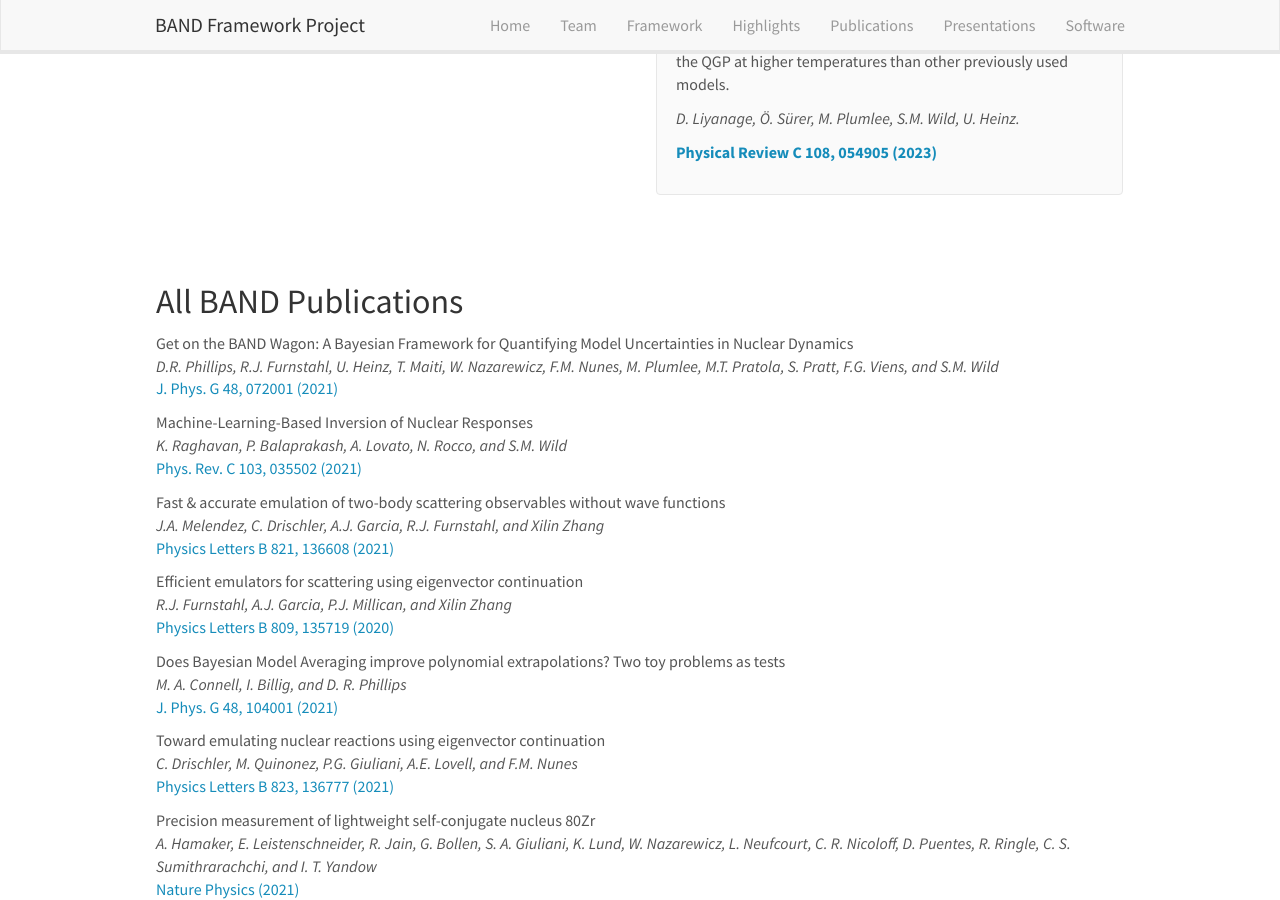
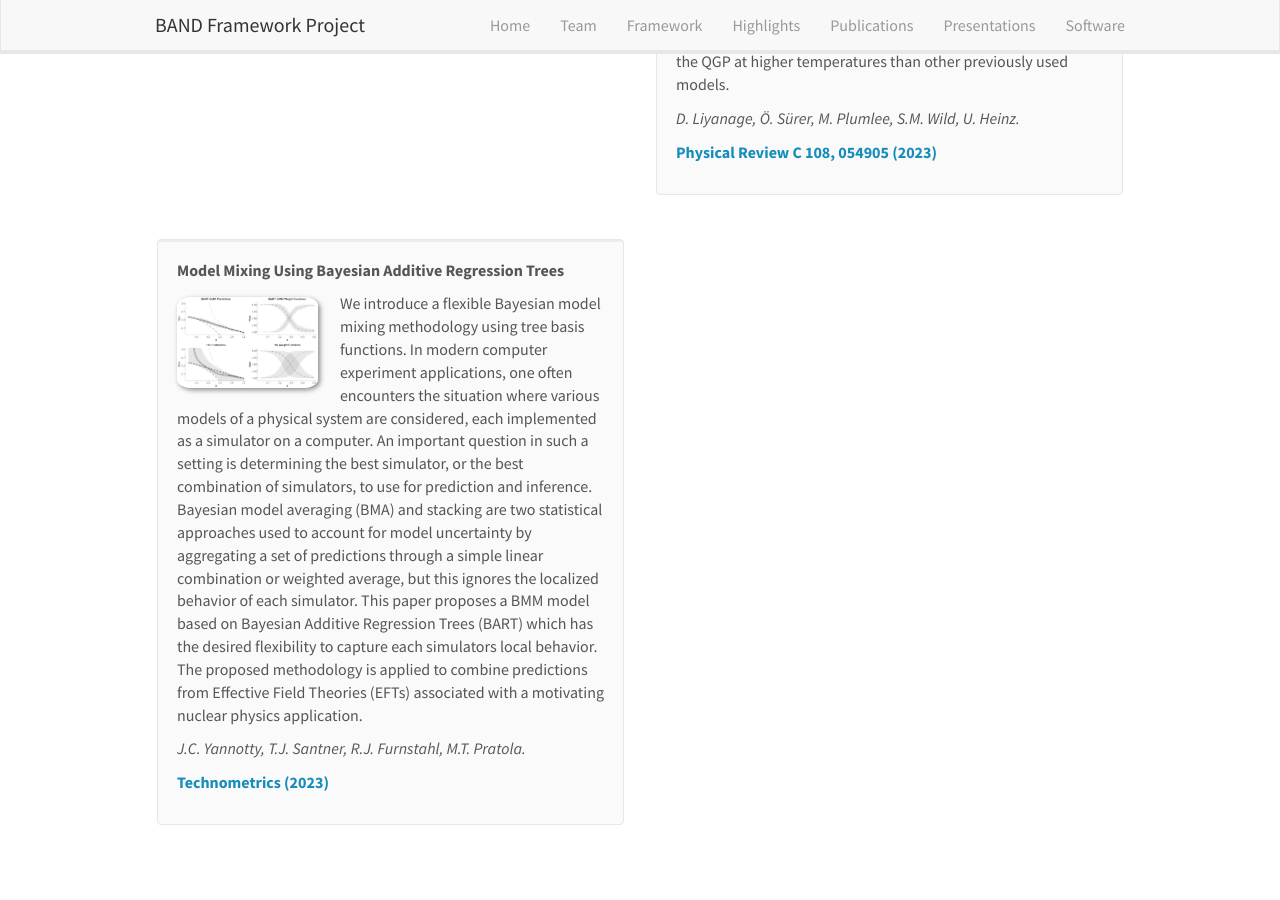
Before and after one commit to bandframework/bandframework.github.io, a Jekyll site: the page built from _pages/publications.md, in a window 1280 px wide and 900 px high, scrolled down 11796 px. Built offline with Jekyll 4.4.1, drawn with Linux system fonts in a browser that asks for light colours; nearby versions of some CDN libraries; some of the changed text lies outside the part shown.

Commit message:
adding entry for Yannotty paper

```diff
--- a/_data/publist.yml
+++ b/_data/publist.yml
@@ -726,3 +726,25 @@
     display: Physical Review C 108, 054905 (2023)
   highlight: 1
   news2:
+
+- title: "Model Mixing Using Bayesian Additive Regression Trees"
+  image: sg2_lg4_res.png
+  description: >
+         We introduce a flexible Bayesian model mixing methodology using tree basis functions.
+         In modern computer experiment applications, one often encounters the situation where various
+         models of a physical system are considered, each implemented as a simulator on a computer.
+         An important question in such a setting is determining the best simulator, or the best
+         combination of simulators, to use for prediction and inference. Bayesian model averaging (BMA)
+         and stacking are two statistical approaches used to account for model uncertainty by
+         aggregating a set of predictions through a simple linear combination or weighted average,
+         but this ignores the localized behavior of each simulator. This paper proposes a BMM model
+         based on Bayesian Additive Regression Trees (BART) which has the desired flexibility to
+         capture each simulators local behavior. The proposed methodology is applied to combine
+         predictions from Effective Field Theories (EFTs) associated with a motivating nuclear physics
+         application.
+  authors: J.C. Yannotty, T.J. Santner, R.J. Furnstahl, M.T. Pratola.
+  link:
+    url: https://doi.org/10.1080/00401706.2023.2257765
+    display: Technometrics (2023)
+  highlight: 1
+  news2:
```
Also changed, not shown: images/pubpic/sg2_lg4_res.png (added), images/pubpic/sg2_lg4_res_trimmed.png (added).
